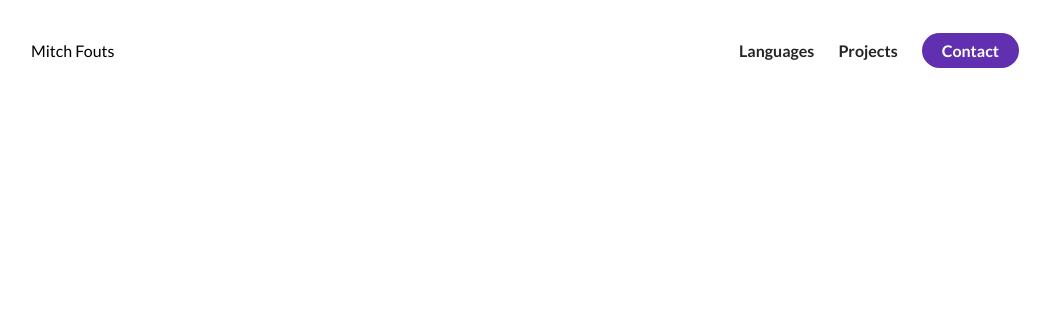
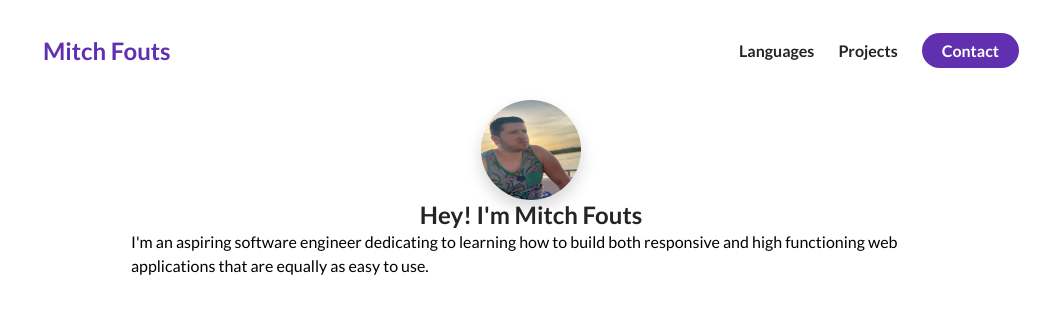
Before and after one commit to mifouts/Old-E-Portfolio, a plain HTML site: page index.html in a window 1280 px wide. Shown: the whole page, without its empty margins (109-1159 px from the left). Drawn offline with Linux system fonts and the light colour scheme.

Commit message:
Adding picture of me then editing it

```diff
--- a/index.html
+++ b/index.html
@@ -31,7 +31,21 @@
         </li>
     </ul>
 </nav>
-
+<div class="flex flex-1">
+   <div class="about-me__info row">
+    <div class="about-me__info--container">
+        <figure class="about-me__picture--mask">
+            <img src="./assets/EportfolioPICTURE.jpg" class="about-me__picture" alt="Picture of Me">
+        </figure>
+        <h1 class="about-me__info--title">
+            Hey! I'm <span class="text--purple">Mitch Fouts</span>
+        </h1>
+        <p class="about-me__info--para">
+            I'm an aspiring software engineer dedicating to learning how to build both responsive and high functioning web applications that are equally as easy to use.
+        </p>
+    </div>
+   </div>
+</div>
     </section>
 
 </body>
--- a/styles.css
+++ b/styles.css
@@ -19,6 +19,20 @@ p{
 
 li{
     list-style: none;
+}
+
+.flex{
+    display: flex;
+}
+
+.flex-1{
+    flex: 1;
+}
+
+.row{
+    width: 100%;
+    max-width: 800px;
+    margin: 0 auto;
 }
 
 /* NAV BAR */
@@ -55,3 +69,41 @@ nav{
 .nav__link--anchor--primary:hover{
     background-color: #5d3eff;
 }
+
+.personal__logo{
+    font-size: 24px;
+    color: #6030b1;
+    margin: 0 12px;
+    font-weight: bold;
+}
+
+/* ABOUT ME */
+
+#about-me{
+    min-height: 100vh;
+    display: flex;
+    flex-direction: column;
+}
+
+.about-me__info--container{
+    display: flex;
+    flex-direction: column;
+    justify-content: center;
+    align-items: center;
+}
+
+.about-me__picture--mask{
+    width: 100px;
+    height: 100px;
+    border-radius: 50%;
+    overflow: hidden;
+    box-shadow: 0 8px 16px rgba(0, 0, 0, 0.16);
+}
+
+.about-me__picture{
+    width: 100%;
+    width: 100px;
+    height: 100px;
+    /* improving my own picture*/
+
+}
```
Also changed, not shown: assets/EportfolioPICTURE.jpg (added).
